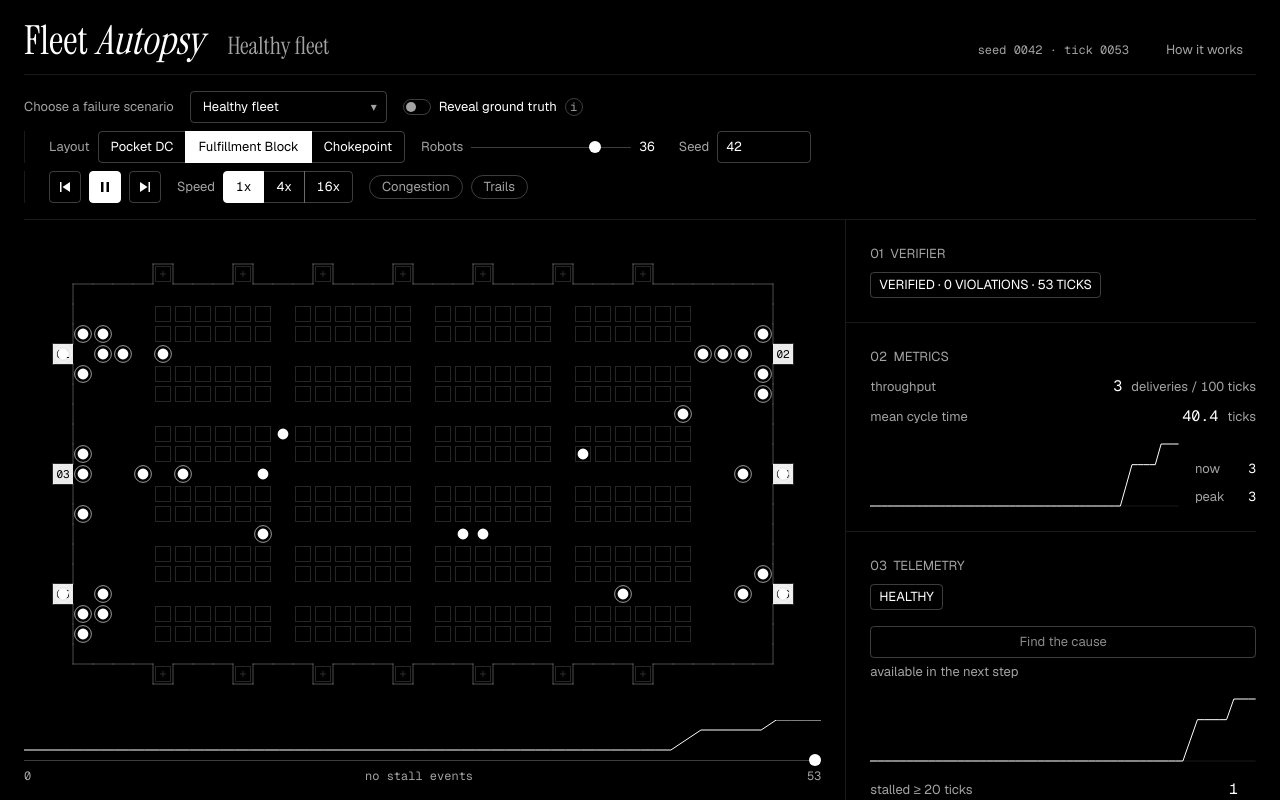
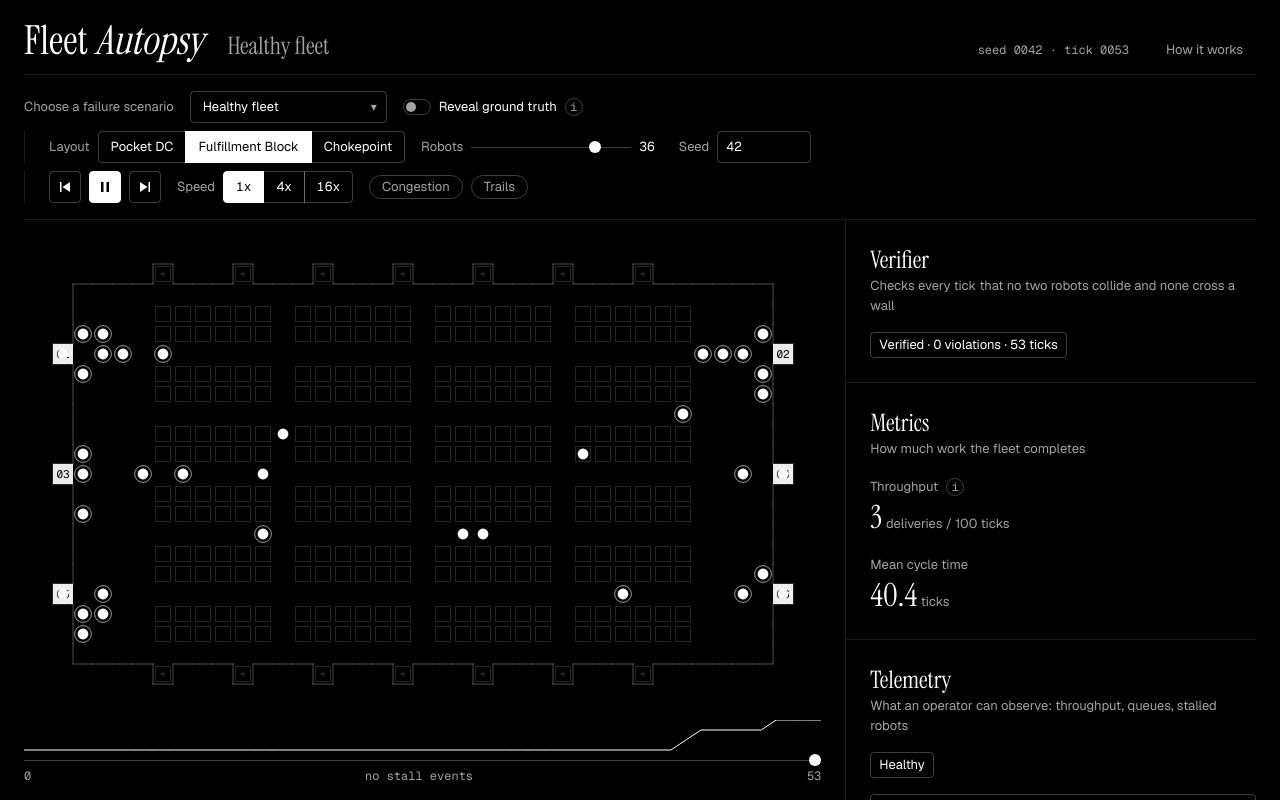
Before and after one commit to Asphar0057/Fleet-Autopsy, a React (Vite) app: page / in a window 1280 px wide. Built offline with nearby package versions, Linux system fonts and the light colour scheme.

Commit message:
explain panels and restyle telemetry

```diff
--- a/src/styles/base.css
+++ b/src/styles/base.css
@@ -763,11 +763,33 @@ input[type='range']:disabled {
   line-height: 22px;
 }
 
-.spark-row {
+/* Labels that carry an info tip keep the tip on the text baseline. */
+.metric dt,
+.bignum dt,
+.spark-label {
+  display: inline-flex;
+  align-items: center;
+  gap: var(--s-2);
+}
+
+/* Metrics: large serif numbers with grey units. */
+.bignums {
   display: grid;
-  grid-template-columns: minmax(0, 1fr) auto;
   gap: var(--s-3);
-  align-items: end;
+  margin: 0;
+}
+
+.bignum dd {
+  margin: 0;
+}
+
+.num {
+  font-family: var(--font-display);
+  font-size: var(--fs-num);
+  line-height: 40px;
+  font-weight: 400;
+  color: var(--fg);
+  font-variant-numeric: tabular-nums;
 }
 
 .sparkline {
@@ -776,21 +798,21 @@ input[type='range']:disabled {
   height: 64px;
 }
 
-.spark-values {
-  display: grid;
-  gap: var(--s-2);
-  margin: 0;
+.spark-label {
+  margin: 0 0 var(--s-2);
 }
 
-.spark-values div {
+/* Jam status: badge plus info tips for onset and severity. */
+.status-row {
   display: flex;
-  justify-content: space-between;
+  flex-wrap: wrap;
+  align-items: center;
   gap: var(--s-2);
 }
 
-.spark-values dd {
-  margin: 0;
-  text-align: right;
+.status-tips {
+  display: inline-flex;
+  gap: var(--s-1);
 }
 
 .stations {
@@ -846,7 +868,7 @@ input[type='range']:disabled {
 
 .queue {
   display: grid;
-  grid-template-columns: 4ch minmax(0, 1fr) 5ch;
+  grid-template-columns: 10ch minmax(0, 1fr) 5ch;
   align-items: center;
   gap: var(--s-2);
 }
--- a/src/ui/App.tsx
+++ b/src/ui/App.tsx
@@ -15,9 +15,9 @@ import type { FaultEvent, Scenario } from '../sim/types';
 import { detectJam } from '../sim/jam';
 import { createTelemetryTracker } from '../sim/telemetry';
 import { verifyRun } from '../sim/verify';
-import { badgeText } from './badge';
 import type { Badge } from './badge';
 import { Controls } from './Controls';
+import { verifierCopy } from './copy';
 import { faultLegend, faultTicks, revealMarks } from './legend';
 import { Panel } from './Panel';
 import { clampPlayhead, pad4, stepBack, stepForward, tickInterval } from './playback';
@@ -323,7 +323,7 @@ export function App({ onHome, onHowItWorks }: AppProps = {}) {
       if (rec.frames !== verifiedFrames && now - lastVerify >= VERIFY_MS) {
         lastVerify = now;
         verifiedFrames = rec.frames;
-        setBadge(badgeText(verifyRun(rec, lay, simFaults).length, sim.tick));
+        setBadge(verifierCopy(verifyRun(rec, lay, simFaults).length, sim.tick));
       }
       if (r.playhead !== telemetryAt && now - lastTelemetry >= TELEMETRY_MS) {
         lastTelemetry = now;
--- a/src/ui/Panel.tsx
+++ b/src/ui/Panel.tsx
@@ -1,18 +1,17 @@
-// Right-hand panel (Requirement 6.5, 6.6, 7.5, 9.6, 9.9; Spec 2 D20): verifier
-// badge, metrics at the playhead with a throughput sparkline, telemetry and jam
-// badge, station queues, assumptions.
+// Right-hand panel (Requirement 3; Spec 1 6.5, 6.6, 7.5): verifier badge, metrics
+// at the playhead, telemetry and jam status, station queues, assumptions. Each
+// section has a serif title and one grey sentence saying what it shows.
 import { useMemo } from 'react';
 import type { Layout } from '../sim/layout';
 import { meanCycleTime, queueLengths, THROUGHPUT_WINDOW } from '../sim/metrics';
 import type { Recording } from '../sim/recorder';
 import { stationLabel } from '../render/labels';
 import type { Badge } from './badge';
-import { maxOf, polylinePoints } from './sparkline';
+import { SECTION_NOTES, TERMS } from './copy';
+import { InfoTip } from './InfoTip';
+import { SectionHead } from './SectionHead';
 import { TelemetryPanel } from './TelemetryPanel';
 import type { TelemetryView } from './TelemetryPanel';
-
-const SPARK_W = 240;
-const SPARK_H = 64;
 
 const ASSUMPTIONS = [
   'simulation only; results are not validated on real fleets',
@@ -32,7 +31,7 @@ export interface PanelProps {
   playhead: number;
   /** Recorded frames; with playhead, triggers recomputation (rec is mutated in place). */
   frames: number;
-  /** throughputSeries over 0..frames-1; its prefix up to the playhead is the series at the playhead. */
+  /** throughputSeries over 0..frames-1; its value at the playhead is the throughput shown. */
   series: Int16Array;
   badge: Badge | null;
   /** Telemetry and jam detection, published about 4 times a second. */
@@ -45,16 +44,9 @@ export function Panel({ layout, rec, playhead, frames, series, badge, telemetry,
 
   const metrics = useMemo(() => {
     if (!rec || !ready) return null;
-    const cycle = meanCycleTime(rec, playhead);
-    const n = Math.min(series.length, playhead + 1);
-    const peak = maxOf(series, n);
-    // y range 1..SPARK_H-1 so the 1px line is not clipped; zero sits on the baseline.
-    const spark = polylinePoints(series, n, SPARK_W, SPARK_H - 2, Math.max(1, maxOf(series)), 120, playhead);
     return {
-      peak,
       throughput: playhead < series.length ? series[playhead] : 0,
-      cycle,
-      spark,
+      cycle: meanCycleTime(rec, playhead),
       queues: Array.from(queueLengths(rec, playhead)),
     };
   }, [rec, ready, playhead, series]);
@@ -63,112 +55,79 @@ export function Panel({ layout, rec, playhead, frames, series, badge, telemetry,
     <aside className="panel" aria-label="run details">
       {error !== null && (
         <section className="section">
-          <h2 className="label">ERROR</h2>
+          <SectionHead title="Error" />
           <pre className="mono error" role="alert">
             {error}
           </pre>
         </section>
       )}
       <section className="section">
-        <h2 className="label">01&nbsp;&nbsp;VERIFIER</h2>
+        <SectionHead title="Verifier" note={SECTION_NOTES.verifier} />
         {badge ? (
           <p className={badge.alert ? 'badge badge--alert' : 'badge'} role="status">
             {badge.text}
           </p>
         ) : (
-          <p className="mono muted">verifying</p>
+          <p className="muted">Verifying</p>
         )}
       </section>
 
       <section className="section">
-        <h2 className="label">02&nbsp;&nbsp;METRICS</h2>
+        <SectionHead title="Metrics" note={SECTION_NOTES.metrics} />
         {metrics ? (
-          <>
-            <dl className="metrics">
-              <div className="metric">
-                <dt className="label">throughput</dt>
-                <dd className="mono value">
-                  {metrics.throughput} <span className="unit">deliveries / {THROUGHPUT_WINDOW} ticks</span>
-                </dd>
-              </div>
-              <div className="metric">
-                <dt className="label">mean cycle time</dt>
-                <dd className="mono value">
-                  {Number.isNaN(metrics.cycle) ? 'n/a' : metrics.cycle.toFixed(1)} <span className="unit">ticks</span>
-                </dd>
-              </div>
-            </dl>
-            <div className="spark-row">
-              <svg
-                className="sparkline"
-                viewBox={`0 0 ${SPARK_W} ${SPARK_H}`}
-                preserveAspectRatio="none"
-                role="img"
-                aria-label={`throughput over ticks 0 to ${playhead}, now ${metrics.throughput}, peak ${metrics.peak}`}
-              >
-                <line
-                  x1={0}
-                  x2={SPARK_W}
-                  y1={SPARK_H - 1}
-                  y2={SPARK_H - 1}
-                  stroke="var(--line-soft, rgba(0,0,0,.14))"
-                  strokeWidth={1}
-                  vectorEffect="non-scaling-stroke"
-                />
-                <polyline
-                  points={metrics.spark}
-                  transform="translate(0 1)"
-                  fill="none"
-                  stroke="var(--ink, #000)"
-                  strokeWidth={1}
-                  vectorEffect="non-scaling-stroke"
-                />
-              </svg>
-              <dl className="spark-values mono" aria-hidden="true">
-                <div>
-                  <dt className="label">now</dt>
-                  <dd className="value">{metrics.throughput}</dd>
-                </div>
-                <div>
-                  <dt className="label">peak</dt>
-                  <dd className="value">{metrics.peak}</dd>
-                </div>
-              </dl>
+          <dl className="bignums">
+            <div className="bignum">
+              <dt className="label">
+                Throughput <InfoTip label="throughput" text={TERMS.throughput} />
+              </dt>
+              <dd>
+                <span className="num">{metrics.throughput}</span>{' '}
+                <span className="unit">deliveries / {THROUGHPUT_WINDOW} ticks</span>
+              </dd>
             </div>
-          </>
+            <div className="bignum">
+              <dt className="label">Mean cycle time</dt>
+              <dd>
+                <span className="num">{Number.isNaN(metrics.cycle) ? 'n/a' : metrics.cycle.toFixed(1)}</span>{' '}
+                <span className="unit">ticks</span>
+              </dd>
+            </div>
+          </dl>
         ) : (
-          <p className="mono muted">no data</p>
+          <p className="muted">No data yet</p>
         )}
       </section>
 
       <TelemetryPanel view={telemetry} queueCap={layout ? layout.queueCap : 0} />
 
       <section className="section">
-        <h2 className="label">04&nbsp;&nbsp;STATIONS</h2>
+        <SectionHead title="Stations" note={SECTION_NOTES.stations} />
         {metrics && layout ? (
-          <table className="stations mono">
+          <table className="stations">
             <thead>
               <tr>
-                <th scope="col" className="label">station</th>
-                <th scope="col" className="label">queue</th>
+                <th scope="col">Station</th>
+                <th scope="col">Pods waiting</th>
               </tr>
             </thead>
             <tbody>
               {metrics.queues.map((q, s) => (
                 <tr key={s}>
-                  <td>{stationLabel(s)}</td>
-                  <td>{q}</td>
+                  <td>
+                    Station <span className="mono">{stationLabel(s)}</span>
+                  </td>
+                  <td className="mono">{q}</td>
                 </tr>
               ))}
             </tbody>
           </table>
         ) : (
-          <p className="mono muted">no data</p>
+          <p className="muted">No data yet</p>
         )}
       </section>
 
       <section className="section">
-        <h2 className="label">05&nbsp;&nbsp;ASSUMPTIONS</h2>
+        <SectionHead title="Assumptions and limits" note={SECTION_NOTES.assumptions} />
         <ul className="assumptions">
           {ASSUMPTIONS.map((a) => (
             <li key={a}>{a}</li>
--- /dev/null
+++ b/src/ui/SectionHead.tsx
@@ -0,0 +1,11 @@
+// Panel section header (Requirement 3.1): serif title plus one grey sentence.
+import type { ReactNode } from 'react';
+
+export function SectionHead({ title, note }: { title: string; note?: ReactNode }) {
+  return (
+    <header className="section-head">
+      <h2 className="section-title">{title}</h2>
+      {note !== undefined && <p className="section-note">{note}</p>}
+    </header>
+  );
+}
--- a/src/ui/TelemetryPanel.tsx
+++ b/src/ui/TelemetryPanel.tsx
@@ -1,11 +1,14 @@
-// Panel section 03 TELEMETRY (Requirement 9.1 to 9.3): jam badge, the disabled
-// "Find the cause" button (Spec 3 seam), throughput sparkline with the detected
-// onset in accent, stalled count, and per-station queue bars.
+// Telemetry section (Requirement 3.1 to 3.5; Spec 2 9.1 to 9.3): jam status with a
+// polite live region, the disabled "Find the cause" button (Spec 3 seam), the one
+// throughput sparkline with the detected onset in Accent, the stalled count, and
+// per-station queue bars.
 import { useMemo } from 'react';
 import type { Jam } from '../sim/jam';
 import { STANDSTILL_SHORT } from '../sim/telemetry';
 import { stationLabel } from '../render/labels';
-import { jamBadgeText } from './jamBadge';
+import { jamAnnouncement, jamCopy, SECTION_NOTES, TERMS } from './copy';
+import { InfoTip } from './InfoTip';
+import { SectionHead } from './SectionHead';
 import { maxOf, polylinePoints } from './sparkline';
 
 const SPARK_W = 240;
@@ -24,16 +27,23 @@ export interface TelemetryView {
   jam: Jam | null;
 }
 
+/** Jam status line (Accent only when a jam is detected) plus a polite live region. */
 export function JamBadge({ jam }: { jam: Jam | null }) {
-  const b = jamBadgeText(jam);
+  const b = jamCopy(jam);
   return (
-    <>
+    <div className="status-row">
       <p className={b.alert ? 'badge badge--alert' : 'badge'}>{b.text}</p>
+      {jam !== null && (
+        <span className="status-tips">
+          <InfoTip label="onset" text={TERMS.onset} />
+          <InfoTip label="severity" text={TERMS.severity} />
+        </span>
+      )}
       {/* Announce state changes only, not every severity update. */}
-      <span className="sr-only" role="status">
-        {jam ? `jam detected, onset tick ${jam.onsetTick}` : 'healthy'}
+      <span className="sr-only" role="status" aria-live="polite">
+        {jamAnnouncement(jam)}
       </span>
-    </>
+    </div>
   );
 }
 
@@ -54,18 +64,21 @@ export function TelemetryPanel({ view, queueCap }: TelemetryPanelProps) {
 
   return (
     <section className="section">
-      <h2 className="label">03&nbsp;&nbsp;TELEMETRY</h2>
+      <SectionHead title="Telemetry" note={SECTION_NOTES.telemetry} />
       <JamBadge jam={view ? view.jam : null} />
       <div className="find-cause">
         <button type="button" className="btn btn--primary" disabled aria-describedby="find-cause-note">
           Find the cause
         </button>
         <p id="find-cause-note" className="note">
-          available in the next step
+          Coming in the next step
         </p>
       </div>
       {view && spark ? (
         <>
+          <p className="label spark-label">
+            Throughput <InfoTip label="throughput" text={TERMS.throughput} />
+          </p>
           <svg
             className="sparkline"
             viewBox={`0 0 ${SPARK_W} ${SPARK_H}`}
@@ -81,7 +94,7 @@ export function TelemetryPanel({ view, queueCap }: TelemetryPanelProps) {
               x2={SPARK_W}
               y1={SPARK_H - 1}
               y2={SPARK_H - 1}
-              stroke="var(--line-soft, rgba(0,0,0,.14))"
+              stroke="var(--hairline, rgba(255,255,255,.10))"
               strokeWidth={1}
               vectorEffect="non-scaling-stroke"
             />
@@ -89,7 +102,7 @@ export function TelemetryPanel({ view, queueCap }: TelemetryPanelProps) {
               points={spark.points}
               transform="translate(0 1)"
               fill="none"
-              stroke="var(--ink, #000)"
+              stroke="var(--fg, #ffffff)"
               strokeWidth={1}
               vectorEffect="non-scaling-stroke"
             />
@@ -108,21 +121,23 @@ export function TelemetryPanel({ view, queueCap }: TelemetryPanelProps) {
           </svg>
           <dl className="metrics telemetry-metrics">
             <div className="metric">
-              <dt className="label">stalled ≥ {STANDSTILL_SHORT} ticks</dt>
+              <dt className="label">
+                Stalled ≥ {STANDSTILL_SHORT} ticks <InfoTip label="stalled" text={TERMS.stalled} />
+              </dt>
               <dd className="mono value">{view.stalled20}</dd>
             </div>
           </dl>
-          <ul className="queues mono" aria-label="station queues">
+          <ul className="queues" aria-label="station queues">
             {view.queues.map((q, s) => (
               <li key={s} className="queue">
-                <span className="label">{stationLabel(s)}</span>
+                <span className="label">Station {stationLabel(s)}</span>
                 <span className="qbar" aria-hidden="true">
                   <span
                     className="qbar-fill"
                     style={{ width: `${queueCap > 0 ? Math.min(100, (q / queueCap) * 100) : 0}%` }}
                   />
                 </span>
-                <span className="value">
+                <span className="mono value">
                   {q}/{queueCap}
                 </span>
               </li>
@@ -130,7 +145,7 @@ export function TelemetryPanel({ view, queueCap }: TelemetryPanelProps) {
           </ul>
         </>
       ) : (
-        <p className="mono muted telemetry-empty">no data</p>
+        <p className="muted telemetry-empty">No data yet</p>
       )}
     </section>
   );
--- /dev/null
+++ b/src/ui/copy.ts
@@ -0,0 +1,91 @@
+// Display copy for the redesigned UI (visual-redesign design.md). Pure, no DOM.
+// Sentence case throughout. badge.ts and jamBadge.ts keep their uppercase output
+// for their existing tests; the UI reads these strings instead.
+import type { Jam } from '../sim/jam';
+import { THROUGHPUT_WINDOW } from '../sim/metrics';
+import { STANDSTILL_SHORT } from '../sim/telemetry';
+import type { Badge } from './badge';
+
+/** 'Verified · 0 violations · 2000 ticks', or '3 violations · 214 ticks' as an alert. */
+export function verifierCopy(violations: number, ticks: number): Badge {
+  if (violations === 0) return { text: `Verified · 0 violations · ${ticks} ticks`, alert: false };
+  const noun = violations === 1 ? 'violation' : 'violations';
+  return { text: `${violations} ${noun} · ${ticks} ticks`, alert: true };
+}
+
+/** 'Healthy', or 'Jam detected · started around tick 704 · severity 100%' as an alert. */
+export function jamCopy(jam: Jam | null): Badge {
+  if (jam === null) return { text: 'Healthy', alert: false };
+  return {
+    text: `Jam detected · started around tick ${jam.onsetTick} · severity ${Math.round(jam.severity * 100)}%`,
+    alert: true,
+  };
+}
+
+/** Live-region text; changes only with the jam state and onset, not every severity update. */
+export function jamAnnouncement(jam: Jam | null): string {
+  return jam === null ? 'healthy' : `jam detected, started around tick ${jam.onsetTick}`;
+}
+
+export const LANDING: { lede: string; steps: readonly string[]; honesty: string } = {
+  lede:
+    'When a warehouse robot fleet jams, the alarm tells you something went wrong, not what caused it. ' +
+    'Fleet Autopsy replays alternate timelines to find out.',
+  steps: [
+    '1 Inject a failure',
+    '2 Detect the jam from telemetry',
+    '3 Replay timelines to find the cause and verify the fix',
+  ],
+  honesty: 'Simulation only. The faults are injected, so the ground truth is known.',
+};
+
+export const HOW_IT_WORKS: readonly { title: string; body: string }[] = [
+  {
+    title: 'Simulate',
+    body: 'A seeded, deterministic fleet moves pods to pick stations on a grid. The same seed always gives the same run.',
+  },
+  {
+    title: 'Inject a failure',
+    body: 'A scenario adds faults such as a frozen robot, a slow station, or a blocked cell. Some are decoys.',
+  },
+  {
+    title: 'Observe telemetry',
+    body: 'Only what an operator could see is measured: throughput, station queues, and stalled robots.',
+  },
+  {
+    title: 'Detect the jam',
+    body: 'A fixed rule compares throughput with a healthy baseline and reports when the jam started and how severe it is.',
+  },
+  {
+    title: 'Replay alternate timelines and verify the fix',
+    body: 'Each suspect is removed in a replay. The one whose removal restores throughput is the cause, and the replay verifies the fix.',
+  },
+];
+
+export const SECTION_NOTES: {
+  verifier: string;
+  metrics: string;
+  telemetry: string;
+  stations: string;
+  assumptions: string;
+} = {
+  verifier: 'Checks every tick that no two robots collide and none cross a wall',
+  metrics: 'How much work the fleet completes',
+  telemetry: 'What an operator can observe: throughput, queues, stalled robots',
+  stations: 'Pods waiting at each station right now',
+  assumptions: 'What this simulation takes as given',
+};
+
+export const TERMS: { throughput: string; stalled: string; onset: string; severity: string } = {
+  throughput: `Deliveries completed in the last ${THROUGHPUT_WINDOW} ticks.`,
+  stalled: `A robot is stalled when it has not moved for ${STANDSTILL_SHORT} ticks or more while it has work.`,
+  onset: 'The last tick where throughput still looked healthy before the drop.',
+  severity: 'How far throughput has fallen below the healthy baseline, from 0% to 100%.',
+};
+
+export const LEGEND_ITEMS: readonly { mark: 'robot' | 'carry' | 'station' | 'stall'; text: string }[] = [
+  { mark: 'robot', text: 'white dot = robot' },
+  { mark: 'carry', text: 'ring = carrying a pod' },
+  { mark: 'station', text: 'square = station' },
+  { mark: 'stall', text: 'grey ring = stalled' },
+];
```
